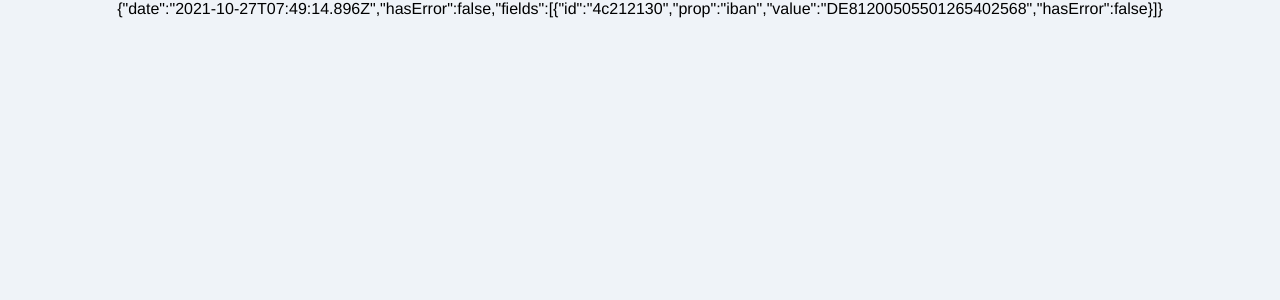
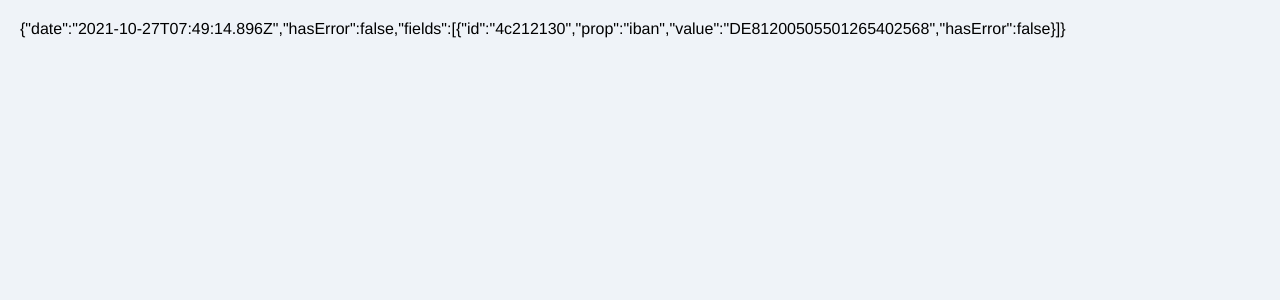
Before and after one commit to BassemDev/json-explorer, a React (Create React App) app: page / in a window 1280 px wide. Shown: the top 300 px of the page. Built offline with nearby package versions, Linux system fonts and the light colour scheme.

Commit message:
refactor: adjust the general styling and the css of the main page

```diff
--- a/src/globalStyle.ts
+++ b/src/globalStyle.ts
@@ -10,6 +10,6 @@ export const GlobalStyle = createGlobalStyle`
     font-family: Open-Sans, Helvetica, Sans-Serif;
     -webkit-font-smoothing: antialiased;
     -moz-osx-font-smoothing: grayscale;
-    text-align: center;
+    padding: 20px;
   }
 `;
```
